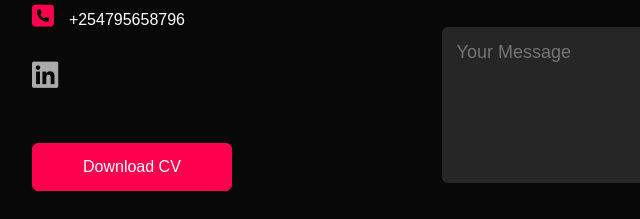
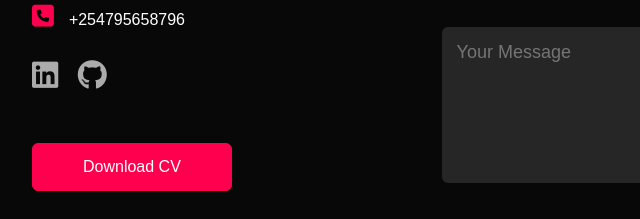
Before and after one commit to teddymitei/Personal-portfolio, a plain HTML site: page index.html in a window 1280 px wide. Shown: the part 2906-3125 px from the top of the page, 96-736 px from the left. Drawn offline with Linux system fonts and the light colour scheme.

Commit message:
social link update

```diff
--- a/index.html
+++ b/index.html
@@ -129,6 +129,7 @@
                     <p><i class="fa-solid fa-square-phone"></i>+254795658796</p>
                     <div class="social-icons">
                         <a href="https://www.linkedin.com/in/teddy-mitei-8076901a3/"><i class="fa-brands fa-linkedin"></i></a>
+                        <a href="https://github.com/teddymitei"><i class="fa-brands fa-github"></i></a>
                     </div>
                     <a href="images/my-cv.pdf" download class="btn btn2">Download CV</a>
                 </div>
```
